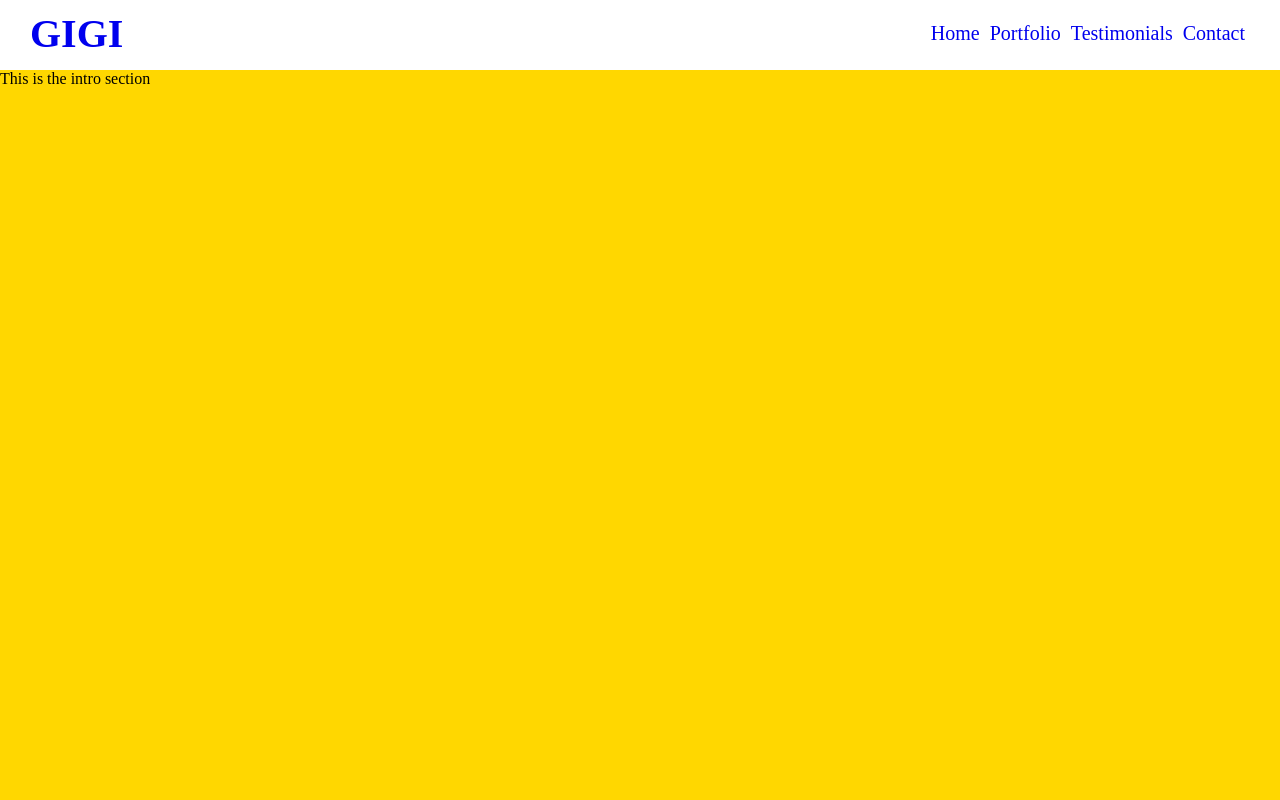
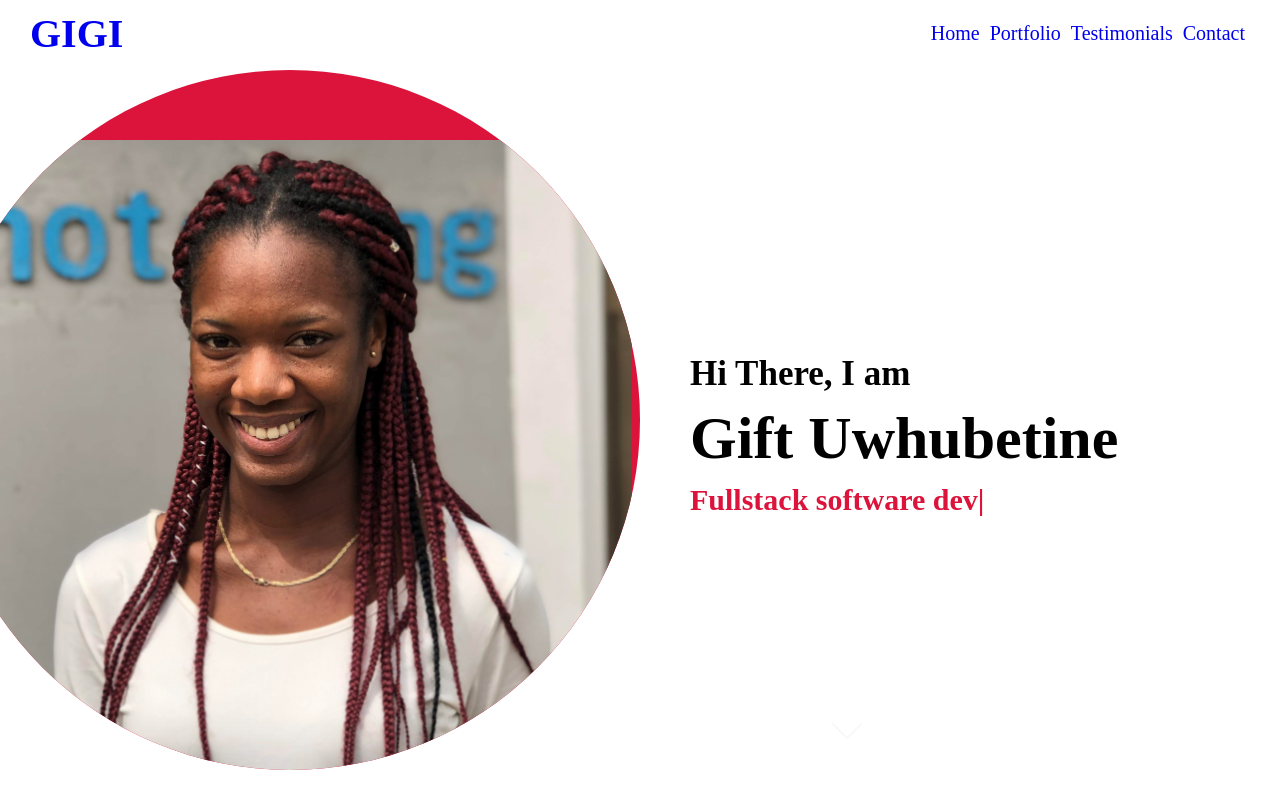
Before and after one commit to Ghiftee/portfolio, a React (Create React App) app: page / in a window 1280 px wide. Built offline with nearby package versions, Linux system fonts and the light colour scheme.

Commit message:
Create intro section

```diff
--- a/package.json
+++ b/package.json
@@ -8,6 +8,7 @@
     "@testing-library/jest-dom": "^5.16.1",
     "@testing-library/react": "^12.1.2",
     "@testing-library/user-event": "^13.5.0",
+    "ityped": "^1.0.3",
     "node-sass": "^7.0.1",
     "react": "^17.0.2",
     "react-dom": "^17.0.2",
--- a/src/components/intro/intro.css
+++ b/src/components/intro/intro.css
@@ -1,4 +1,119 @@
 .intro {
-  background-color: gold;
+  background-color: white;
+  display: -webkit-box;
+  display: -ms-flexbox;
+  display: flex;
+}
+
+.intro .left {
+  -webkit-box-flex: 0.5;
+      -ms-flex: 0.5;
+          flex: 0.5;
+  overflow: hidden;
+}
+
+.intro .left .imgContainer {
+  width: 700px;
+  height: 700px;
+  background-color: crimson;
+  border-radius: 50%;
+  display: -webkit-box;
+  display: -ms-flexbox;
+  display: flex;
+  -webkit-box-align: end;
+      -ms-flex-align: end;
+          align-items: flex-end;
+  -webkit-box-pack: center;
+      -ms-flex-pack: center;
+          justify-content: center;
+  float: right;
+}
+
+.intro .left img {
+  height: 90%;
+}
+
+.intro .right {
+  -webkit-box-flex: 0.5;
+      -ms-flex: 0.5;
+          flex: 0.5;
+  position: relative;
+}
+
+.intro .right .wrapper {
+  width: 100%;
+  height: 100%;
+  padding-left: 50px;
+  display: -webkit-box;
+  display: -ms-flexbox;
+  display: flex;
+  -webkit-box-orient: vertical;
+  -webkit-box-direction: normal;
+      -ms-flex-direction: column;
+          flex-direction: column;
+  -webkit-box-pack: center;
+      -ms-flex-pack: center;
+          justify-content: center;
+}
+
+.intro .right .wrapper h1 {
+  font-size: 60px;
+  margin: 10px 0;
+}
+
+.intro .right .wrapper h2 {
+  font-size: 35px;
+}
+
+.intro .right .wrapper h3 span {
+  font-size: 30px;
+  color: crimson;
+}
+
+.intro .right .wrapper h3 .ityped-cursor {
+  -webkit-animation: blink 1s infinite;
+          animation: blink 1s infinite;
+}
+
+@-webkit-keyframes blink {
+  50% {
+    opacity: 1;
+  }
+  100% {
+    opacity: 0;
+  }
+}
+
+@keyframes blink {
+  50% {
+    opacity: 1;
+  }
+  100% {
+    opacity: 0;
+  }
+}
+
+.intro .right a {
+  position: absolute;
+  bottom: 50px;
+  left: 30%;
+}
+
+.intro .right a img {
+  width: 30px;
+  -webkit-animation: arrowBlink 2s infinite;
+          animation: arrowBlink 2s infinite;
+}
+
+@-webkit-keyframes arrowBlink {
+  100% {
+    opacity: 0;
+  }
+}
+
+@keyframes arrowBlink {
+  100% {
+    opacity: 0;
+  }
 }
 /*# sourceMappingURL=intro.css.map */
--- a/src/components/intro/intro.jsx
+++ b/src/components/intro/intro.jsx
@@ -1,9 +1,38 @@
 import './intro.scss';
+import { init } from 'ityped';
+import { useEffect, useRef } from 'react';
 
 export default function Intro() {
+  const textRef = useRef();
+
+  useEffect(() => {
+    init(textRef.current, {
+      showCursor: true,
+      backDelay: 1500,
+      backSpeed: 60,
+      strings: ['Fullstack software developer. ', 'Content Creator. ', 'Tech Enthusiast. '],
+    });
+  }, []);
+
   return (
     <div className="intro" id="intro">
-      This is the intro section
+      <div className="left">
+        <div className="imgContainer">
+          <img src="assets/picture.jpeg" alt="Giftie" />
+        </div>
+      </div>
+      <div className="right">
+        <div className="wrapper">
+          <h2>Hi There, I am</h2>
+          <h1>Gift Uwhubetine</h1>
+          <h3>
+            <span ref={textRef} />
+          </h3>
+        </div>
+        <a href="#portfolio">
+          <img src="assets/down.png" alt="arrow-down" />
+        </a>
+      </div>
     </div>
   );
 }
--- a/src/components/intro/intro.scss
+++ b/src/components/intro/intro.scss
@@ -1,3 +1,85 @@
 .intro{
-  background-color: gold;
+  background-color: white;
+  display: flex;
+
+  .left{
+    flex: 0.5;
+    overflow: hidden;
+
+    .imgContainer{
+      width: 700px;
+      height: 700px;
+      background-color: crimson;
+      border-radius: 50%;
+      display: flex;
+      align-items: flex-end;
+      justify-content: center;
+      float: right;
+    }
+
+    img{
+      height: 90%;
+    }
+
+  }
+
+  .right{
+    flex: 0.5;
+    position: relative;
+
+    .wrapper {
+      width: 100%;
+      height:100%;
+      padding-left: 50px;
+      display: flex;
+      flex-direction: column;
+      justify-content: center;
+
+      h1{
+        font-size: 60px;
+        margin: 10px 0;
+      }
+
+      h2{
+        font-size: 35px;
+      }
+
+      h3{
+        span{
+          font-size: 30px;
+          color: crimson;
+        }
+
+        .ityped-cursor{
+          animation: blink 1s infinite;
+        }
+
+        @keyframes blink{
+          50%{
+            opacity: 1;
+          }
+          100%{
+            opacity: 0;
+          }
+        }
+      }
+    }
+
+    a{
+      position: absolute;
+      bottom: 50px;
+      left: 30%;
+
+      img{
+        width: 30px;
+        animation: arrowBlink 2s infinite;
+      }
+
+      @keyframes arrowBlink {
+        100%{
+          opacity: 0;
+        }
+      }
+    }
+  }
 }
```
Also changed, not shown: 2 other files (tests, documents, lock files or other folders).
